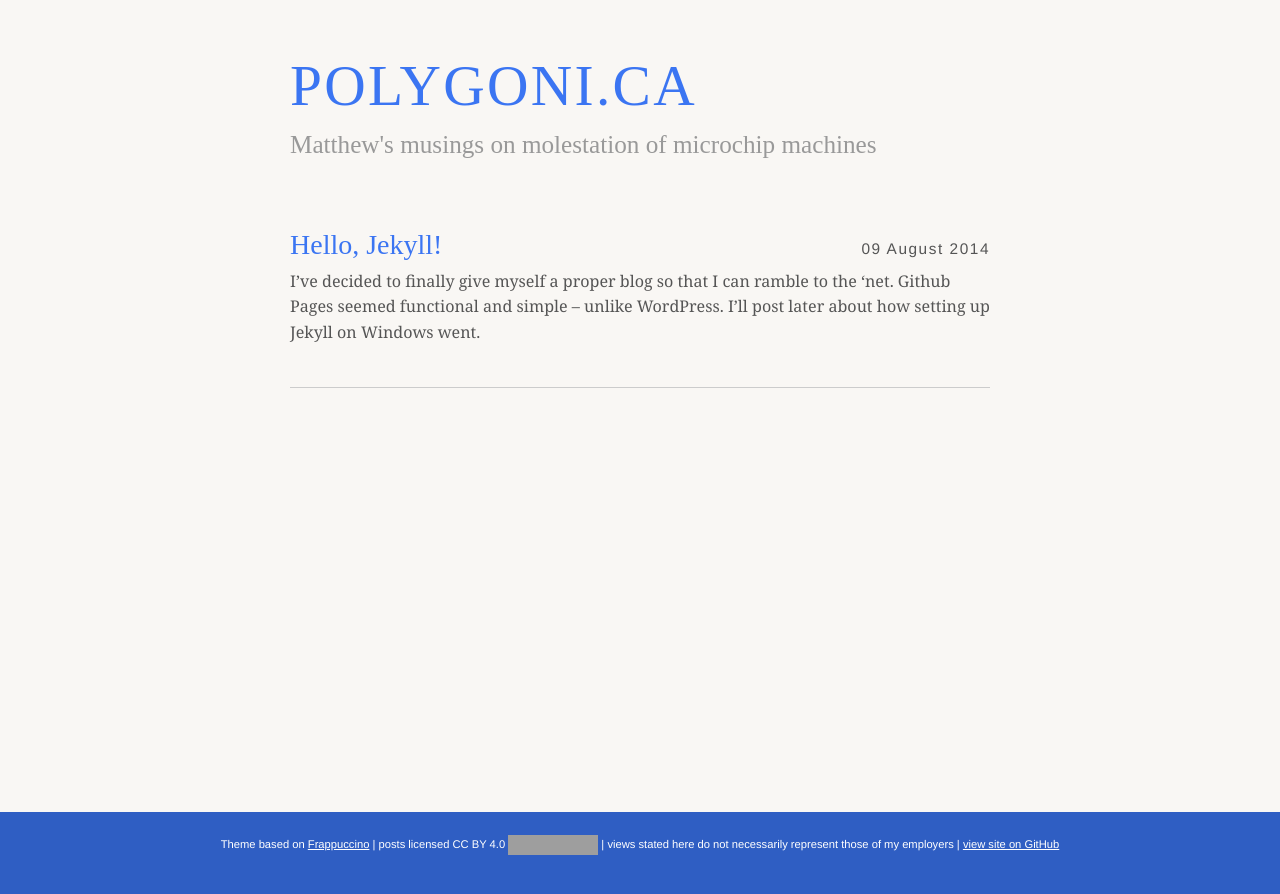
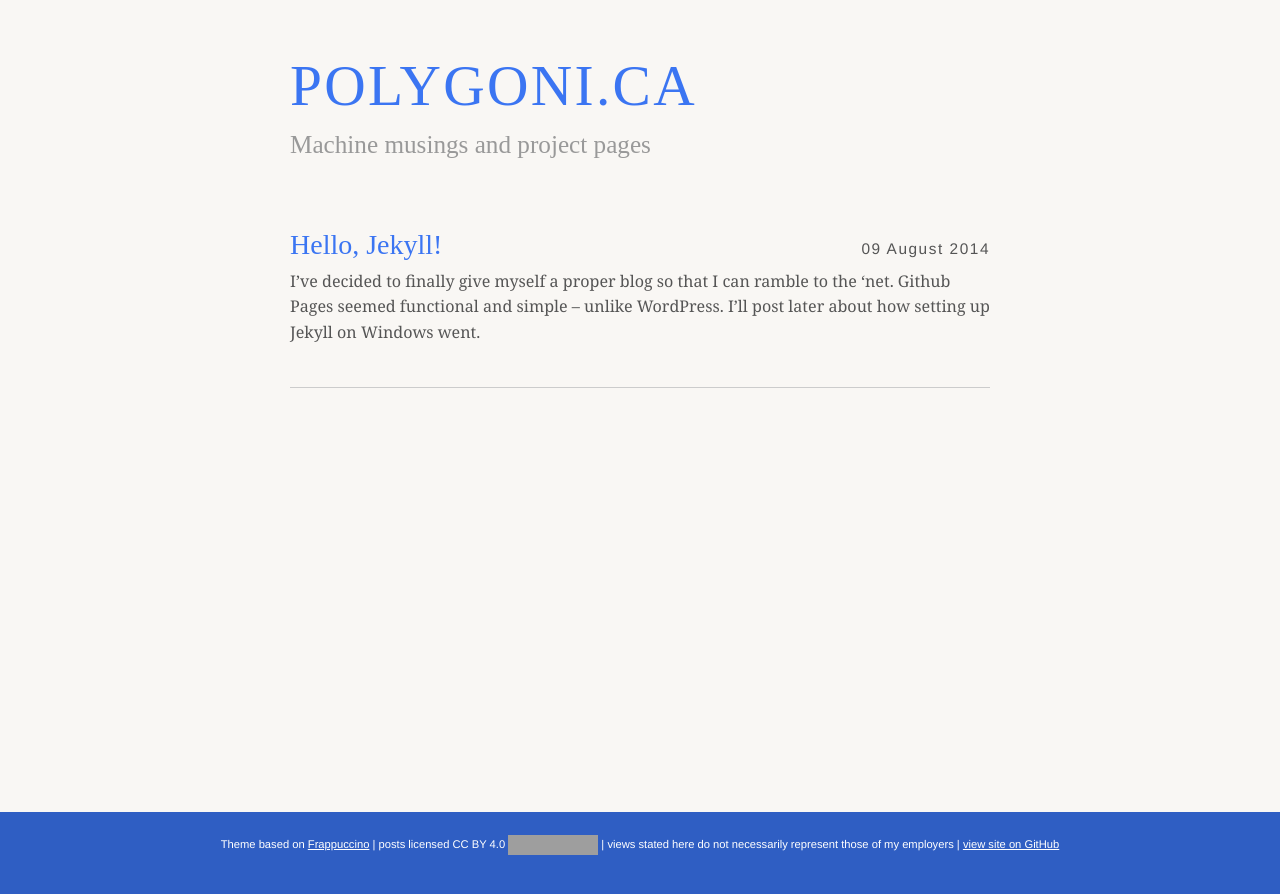
Before and after one commit to polygonica/polygonica.github.io, a Jekyll site: the page built from index.html, in a window 1280 px wide. Shown: the top 894 px of the page. Built offline with Jekyll 4.4.1, drawn with Linux system fonts in a browser that asks for light colours; some web fonts are replaced; the list of posts is cut into pages by our own code; grey boxes are pictures that could not be loaded.

Commit message:
updated wordplay

```diff
--- a/index.html
+++ b/index.html
@@ -9,7 +9,7 @@ title: Blog
     	<div class="row-fluid">
     		<section class="content">
     		  <h1>Polygoni.ca</h1>
-          <div class="sub-title">Matthew's musings on molestation of microchip machines</div><!-- I might have to change this to "mastery" later -->
+          <div class="sub-title">Machine musings and project pages</div>
     		</section>
     		<ul class="entries">
     		{% for post in paginator.posts %}
```
